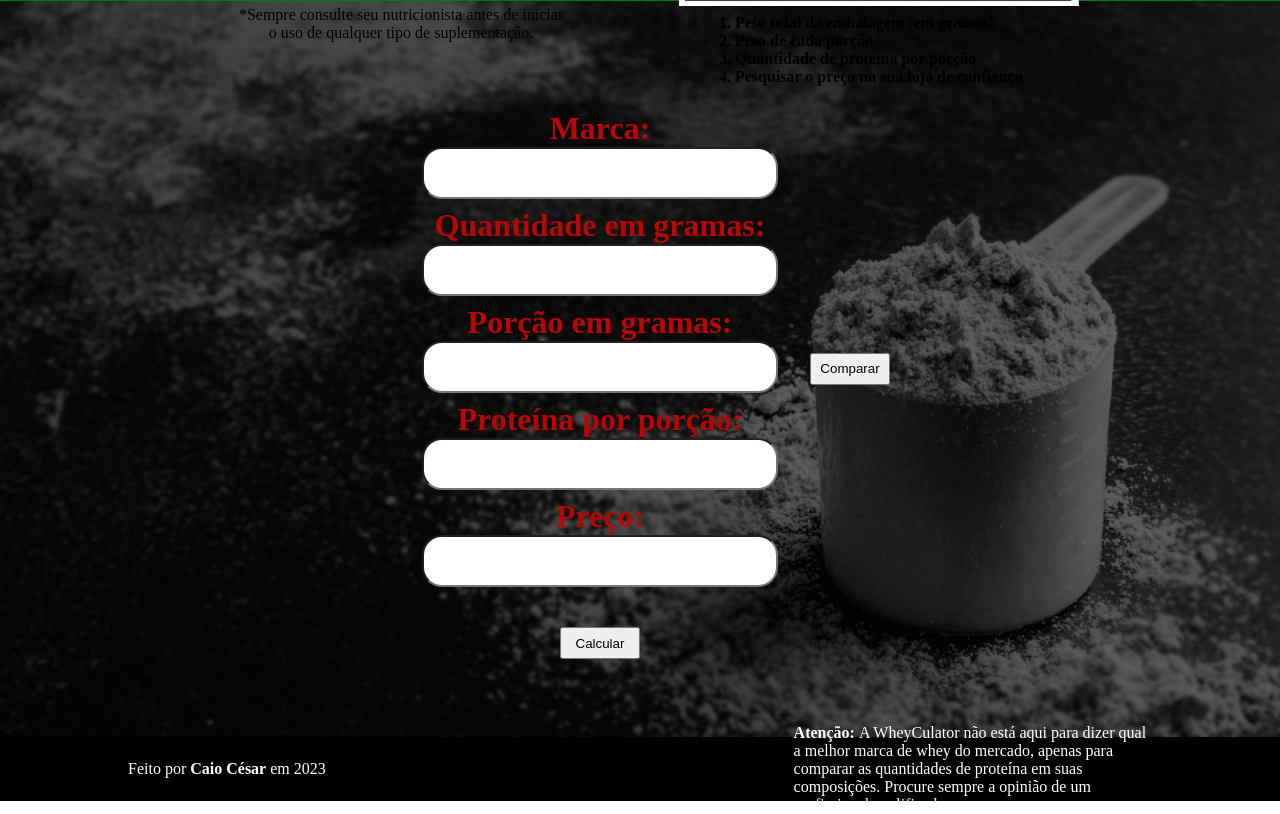
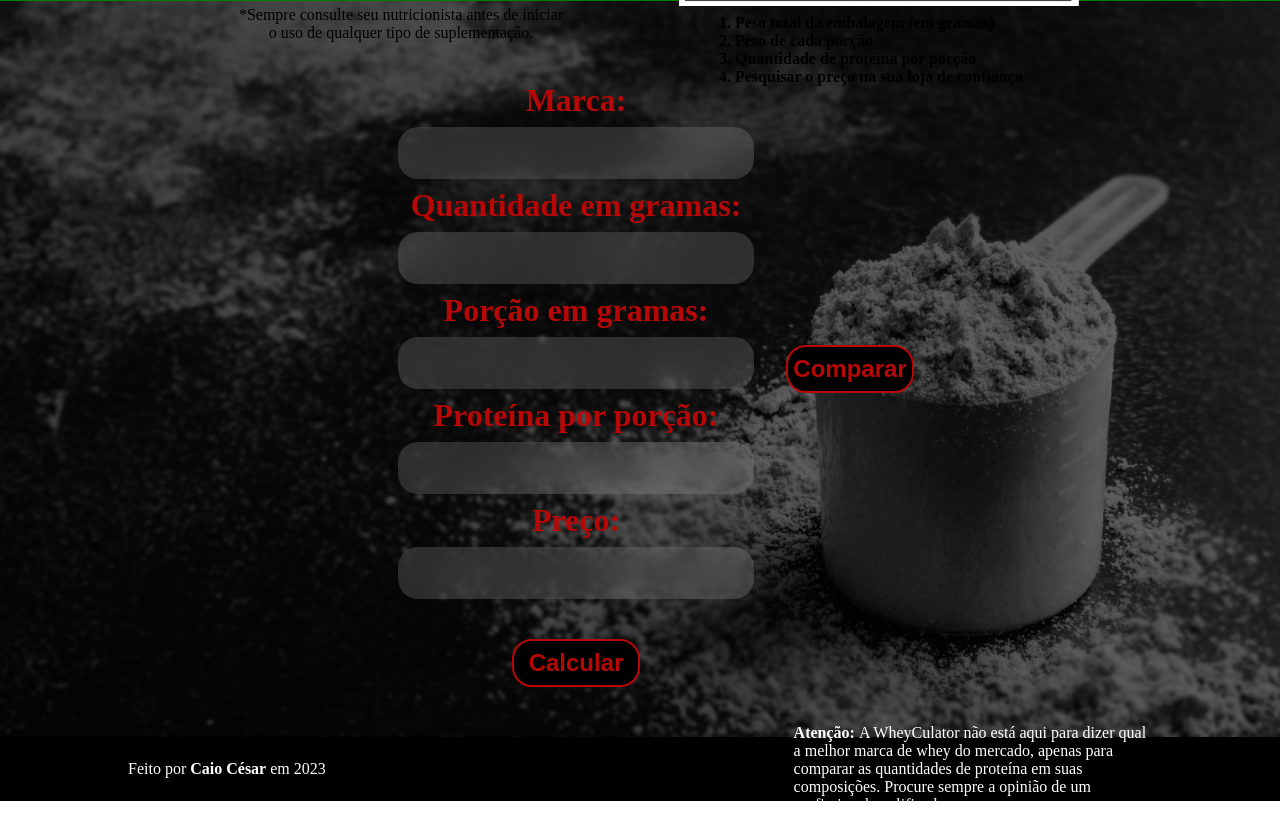
Before and after one commit to caio-cmc/calcuwhey, a React (Create React App) app: page / in a window 1280 px wide. Shown: the part 1600-2414 px from the top of the page. Built offline with nearby package versions, Linux system fonts and the light colour scheme.

Commit message:
wheyform finished

```diff
--- a/src/Components/WheyForm.jsx
+++ b/src/Components/WheyForm.jsx
@@ -1,7 +1,8 @@
 import React, { useContext } from "react";
 import WheyContext from "../Context/WheyContext";
 import CalcButton from "./CalcButton";
-import "../Styles/Components/WheyForm.scss"
+import closeIcon from "../Images/close-icon.svg";
+import "../Styles/Components/WheyForm.scss";
 
 function WheyForm(props) {
   const {
@@ -77,7 +78,7 @@ function WheyForm(props) {
       <div className={`whey-conditionals-${ind}`}>
         { i === 1 &&
           <button onClick={ closeForm } className="whey-closebtn">
-            X
+            <img className="whey-close-img" src={ closeIcon } alt="close button" />
           </button>
         }
         {
@@ -101,7 +102,6 @@ function WheyForm(props) {
                   type="text"
                   value={ brand[i] }
                   onChange={ handleBrand }
-                  required
                   />
               </label>
               <label className="whey-labels">
@@ -112,7 +112,6 @@ function WheyForm(props) {
                   type="number"
                   value={ weight[i] }
                   onChange={ handleWeight }
-                  required
                   />
               </label>
               <label className="whey-labels">
@@ -123,7 +122,6 @@ function WheyForm(props) {
                   type="number"
                   value={ serving[i] }
                   onChange={ handleServing }
-                  required
                   />
               </label>
               <label className="whey-labels">
@@ -134,7 +132,6 @@ function WheyForm(props) {
                   type="number"
                   value={ protein[i] }
                   onChange={ handleProtein }
-                  required
                   />
               </label>
               <label className="whey-labels">
@@ -145,7 +142,6 @@ function WheyForm(props) {
                   type="number"
                   value={ price[i] }
                   onChange={ handlePrice }
-                  required
                   />
               </label>
             </div>
--- a/src/Styles/Components/CalcButton.scss
+++ b/src/Styles/Components/CalcButton.scss
@@ -1,6 +1,17 @@
 .form-button {
-  width: 5rem;
-  height: 2rem;
-  align-items: center;
-  justify-content: center;
+  width: 8rem;
+  height: 3rem;
+  border-radius: 20px;
+  font-size: x-large;
+  font-weight: 900;
+  border: 2px solid rgb(184, 7, 7);
+  color: rgb(184, 7, 7);
+  background-color: black;
+  transition: 300ms;
+
+  &:hover {
+    color: white;
+    background-color: rgb(184, 7, 7);
+    transition: 300ms;
+  }
 }
--- a/src/Styles/Components/WheyForm.scss
+++ b/src/Styles/Components/WheyForm.scss
@@ -15,21 +15,43 @@
 }
 
 .whey-closebtn {
-  height: 1.5rem;
-  width: 1.5rem;
+  height: 2rem;
+  width: 2rem;
   margin-top: 2rem;
-  text-align: center;
+  background: none;
+  border: none;
+}
+
+.whey-close-img {
+  height: 2.5rem;
+  width: 2.5rem;
+  filter: invert(20%) sepia(64%) saturate(3225%) hue-rotate(346deg) brightness(82%) contrast(120%);
+  transition: 300ms;
+
+  &:hover {
+    filter: invert(100%) sepia(6%) saturate(23%) hue-rotate(113deg) brightness(106%) contrast(106%);
+    transition: 300ms;
+  }
 }
 
 .whey-info-wrap {
-  padding: 2rem;
+  padding: 1rem;
+  margin: 1rem;
+  background: rgba($color: #fff, $alpha: 0.7);
+  border-radius: 25px;
 }
 
 .whey-info {
   width: 20rem;
   font-size: larger;
+  text-align: center;
+  color: #000;
   font-weight: 500;
   padding-bottom: 1rem;
+
+  strong {
+    color: rgb(184, 7, 7);
+  }
 }
 
 .whey-form-main {
@@ -47,13 +69,25 @@
 }
 
 .whey-inputs {
+  color: #fff;
+  font-size: x-large;
+  border-style: none;
   border-radius: 20px;
   padding: 0rem 1rem;
+  margin-top: 0.5rem;
   height: 3rem;
   width: 20rem;
+  backdrop-filter: blur(15px);
+  background: rgba($color: #fff, $alpha: 0.15);
+  border: 2px solid transparent;
 
   &::-webkit-inner-spin-button,
   &::-webkit-outer-spin-button {
     -webkit-appearance: none;
   }
+
+  &:focus {
+    outline: none;
+    border: 2px solid rgb(184, 7, 7);
+  }
 }
--- a/src/Styles/Pages/MainPage.scss
+++ b/src/Styles/Pages/MainPage.scss
@@ -71,8 +71,21 @@ $scoop: url(../../Images/whey-scoop-bg.png);
 }
 
 .compare-button {
-  width: 5rem;
-  height: 2rem;
+  width: 8rem;
+  height: 3rem;
+  border-radius: 20px;
+  font-size: x-large;
+  font-weight: 900;
+  border: 2px solid rgb(184, 7, 7);
+  color: rgb(184, 7, 7);
+  background-color: black;
+  transition: 300ms;
+
+  &:hover {
+    color: white;
+    background-color: rgb(184, 7, 7);
+    transition: 300ms;
+  }
 }
 
 .main-forms-button {
```
Also changed, not shown: src/Images/close-icon.svg (added).
